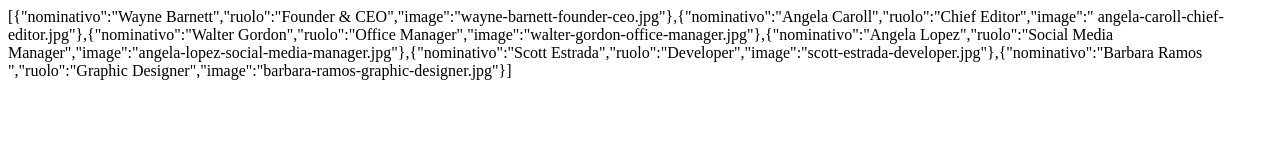
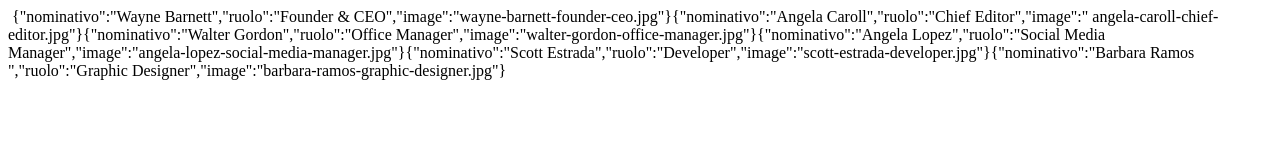
Before and after one commit to RobertoCartaMantiglia/js-our-team, a plain HTML site: page index.html in a window 1280 px wide. Drawn offline with Linux system fonts and the light colour scheme.

Commit message:
milestone 2

```diff
--- a/index.html
+++ b/index.html
@@ -10,6 +10,8 @@
 <body>
     <div id="team-info">
 
+        <img src="" alt="">
+
     </div>
 
 
--- a/js/script.js
+++ b/js/script.js
@@ -58,6 +58,7 @@ console.log(team);
 
 const teamDiv = document.getElementById("team-info");
 
-
-let members = JSON.stringify(team);
-teamDiv.append(members);
+for (let i=0; i<team.length; i++){
+    let members = JSON.stringify(team[i]);     //json.stringify trasforma tutto il contenuto del oggetto in una stringa
+    teamDiv.append(members);
+}
```
